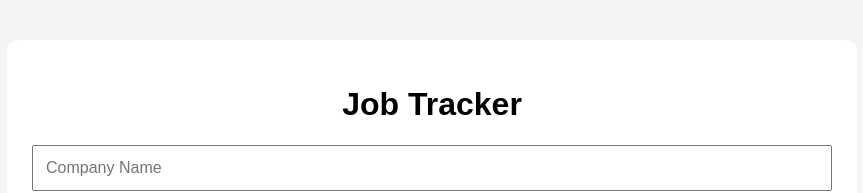
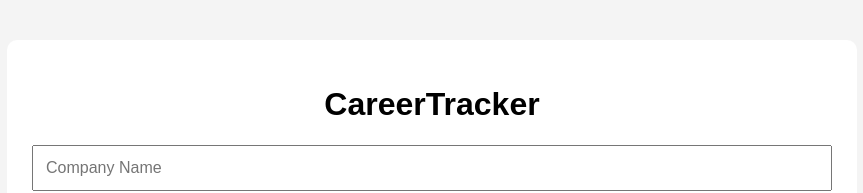
Before and after one commit to AlchemFac/JobTracker, a website: page index.html in a window 1280 px wide. Shown: the top 193 px of the page, without its empty margins (208-1071 px from the left). Drawn offline with Linux system fonts and the light colour scheme.

Commit message:
Change project name

```diff
--- a/index.html
+++ b/index.html
@@ -10,7 +10,7 @@
 <body>
 
   <div class="container">
-    <h1>Job Tracker</h1>
+    <h1>CareerTracker</h1>
 
     <form id="jobForm">
 
```
